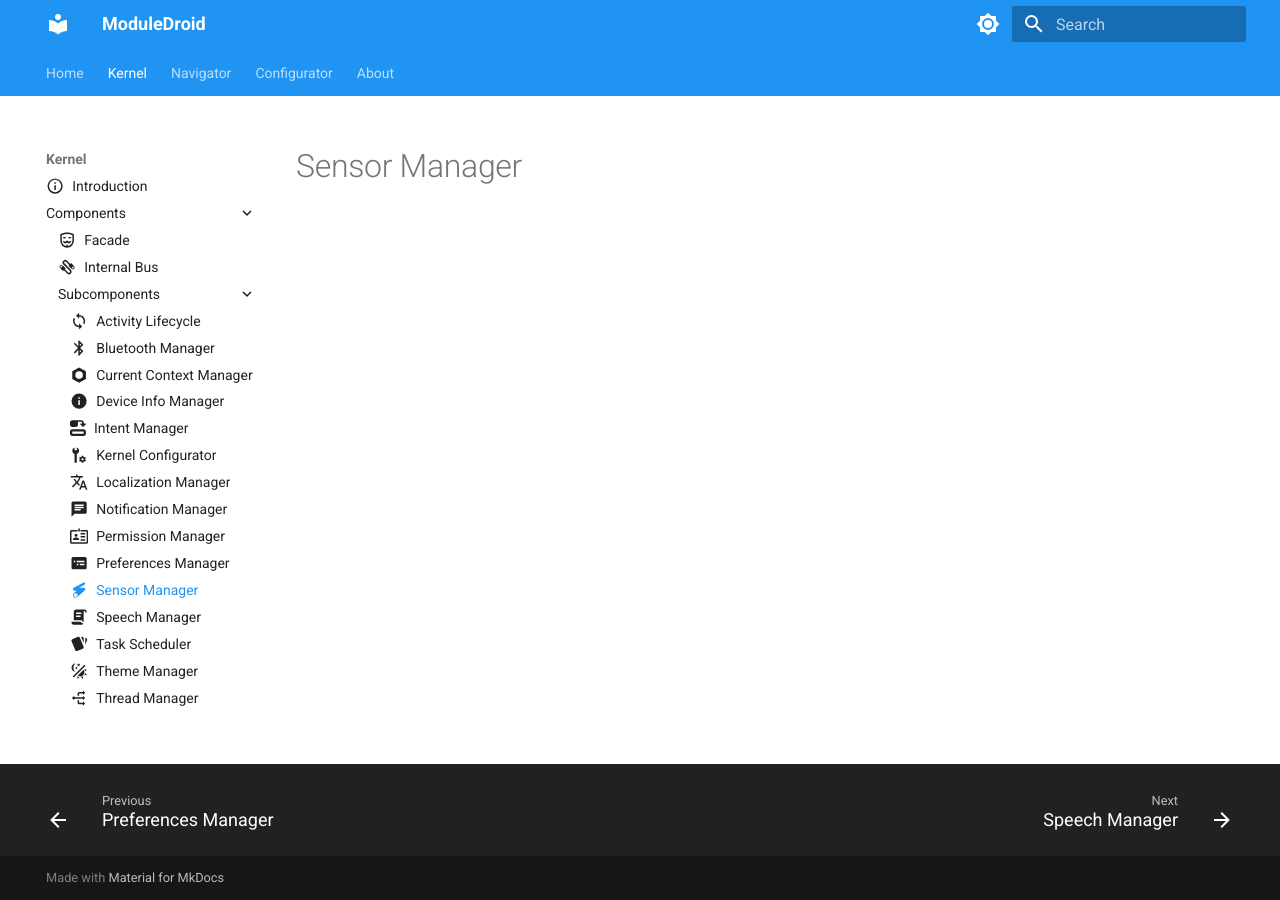
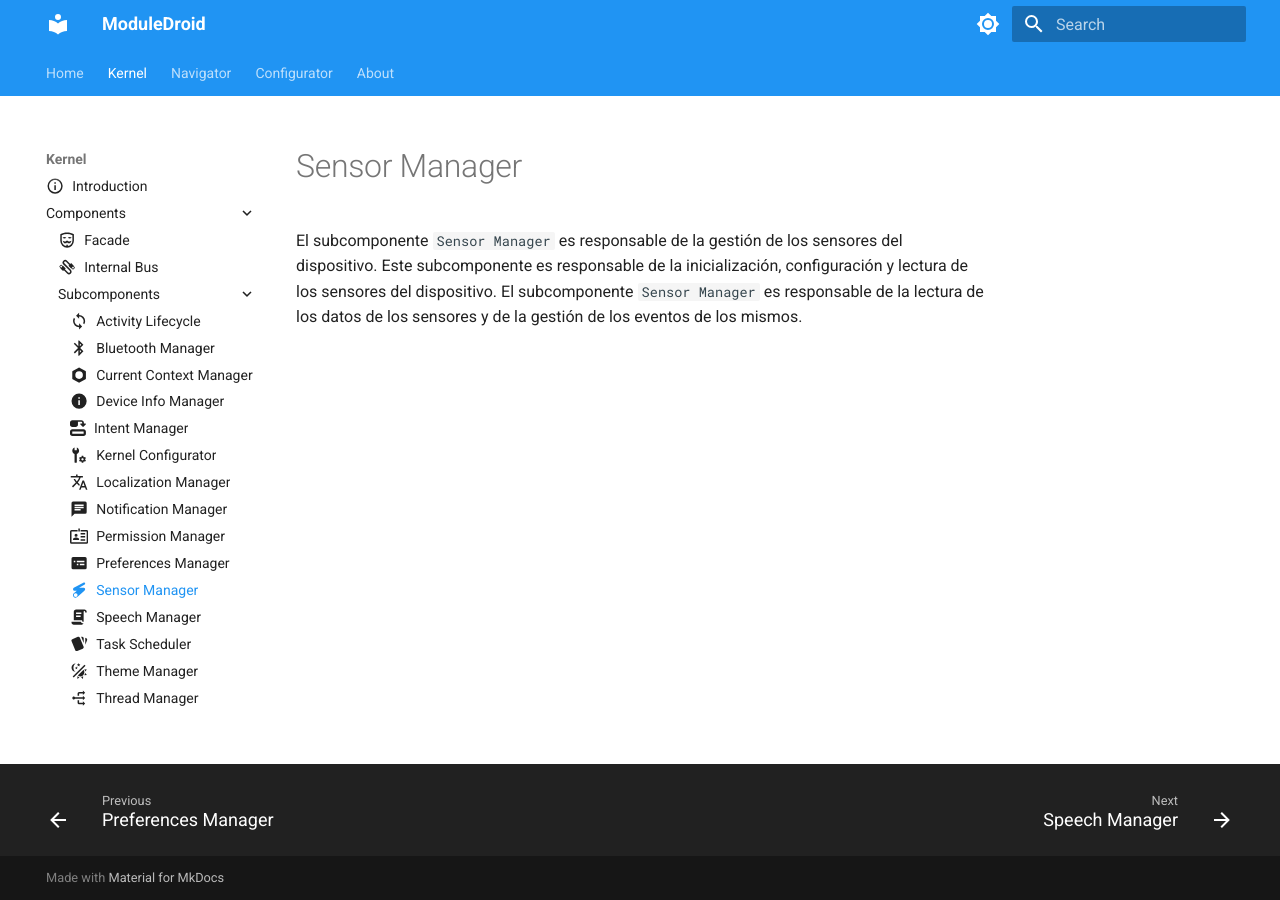
Before and after one commit to agp221-ua/ModuleDroid-Doc, an MkDocs documentation site: the page built from docs/kernel/components/subcomponents/sensor_manager.md, in a window 1280 px wide. Built offline with MkDocs 1.6.1 and Material for MkDocs 9.7.7, drawn with Linux system fonts in a browser that asks for light colours.

Commit message:
sensor y preferences manager

```diff
--- a/docs/kernel/components/subcomponents/sensor_manager.md
+++ b/docs/kernel/components/subcomponents/sensor_manager.md
@@ -1,3 +1,11 @@
 ---
 icon: material/laser-pointer
 ---
+
+# Sensor Manager
+
+El subcomponente `Sensor Manager` es responsable de la gestión de los sensores del dispositivo. Este subcomponente es
+responsable de la inicialización, configuración y lectura de los sensores del dispositivo. El subcomponente
+`Sensor Manager` es responsable de la lectura de los datos de los sensores y de la gestión de los eventos de los mismos.
+
+[//]: # (todo: por ejemplo ofrecer el valor de un sensor, o añadir y gestionar eventos de cierto sensor, etc.)
```
Also changed, not shown: docs/kernel/components/subcomponents/preferences_manager.md (+7 -0 lines).
